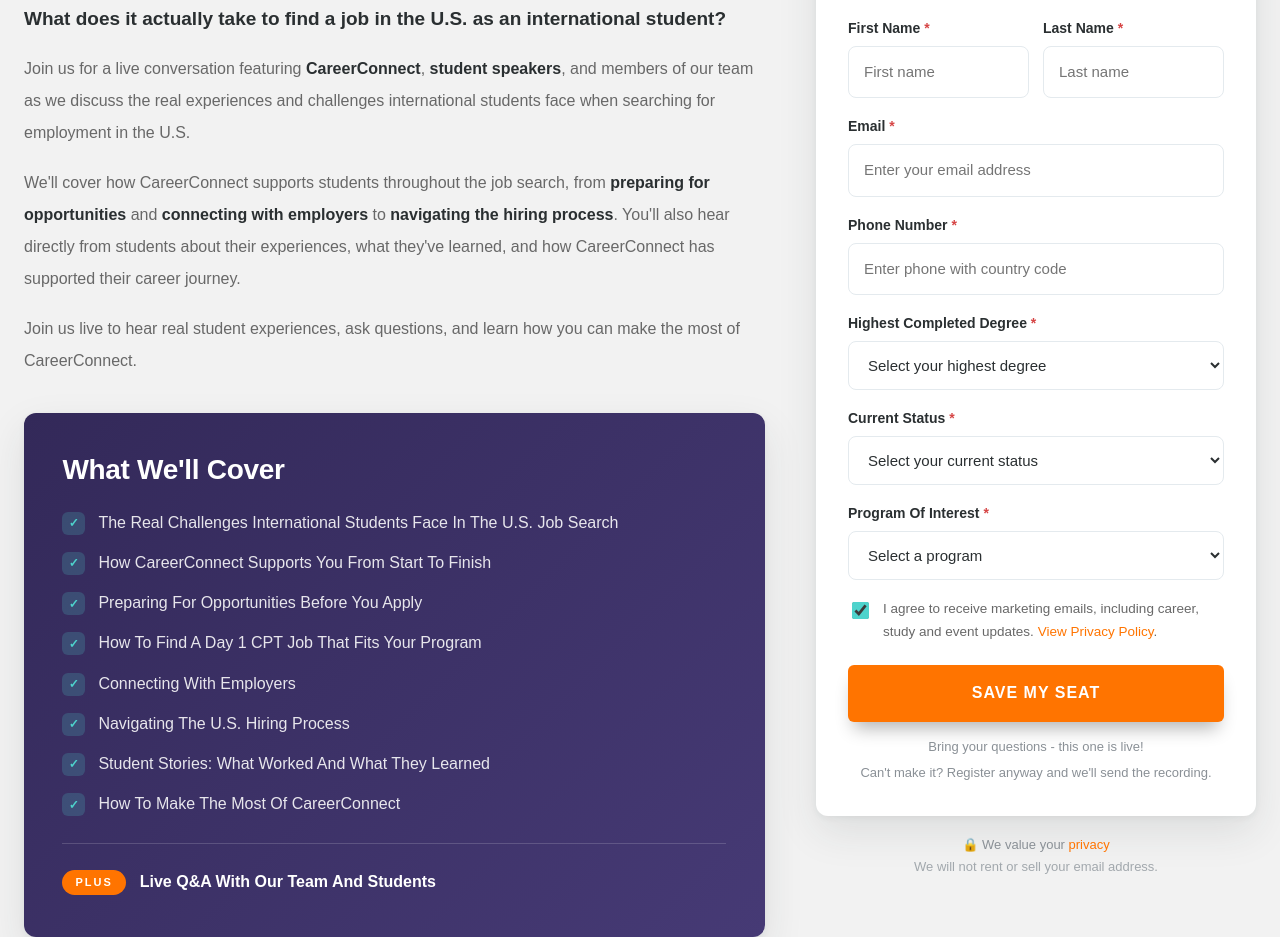
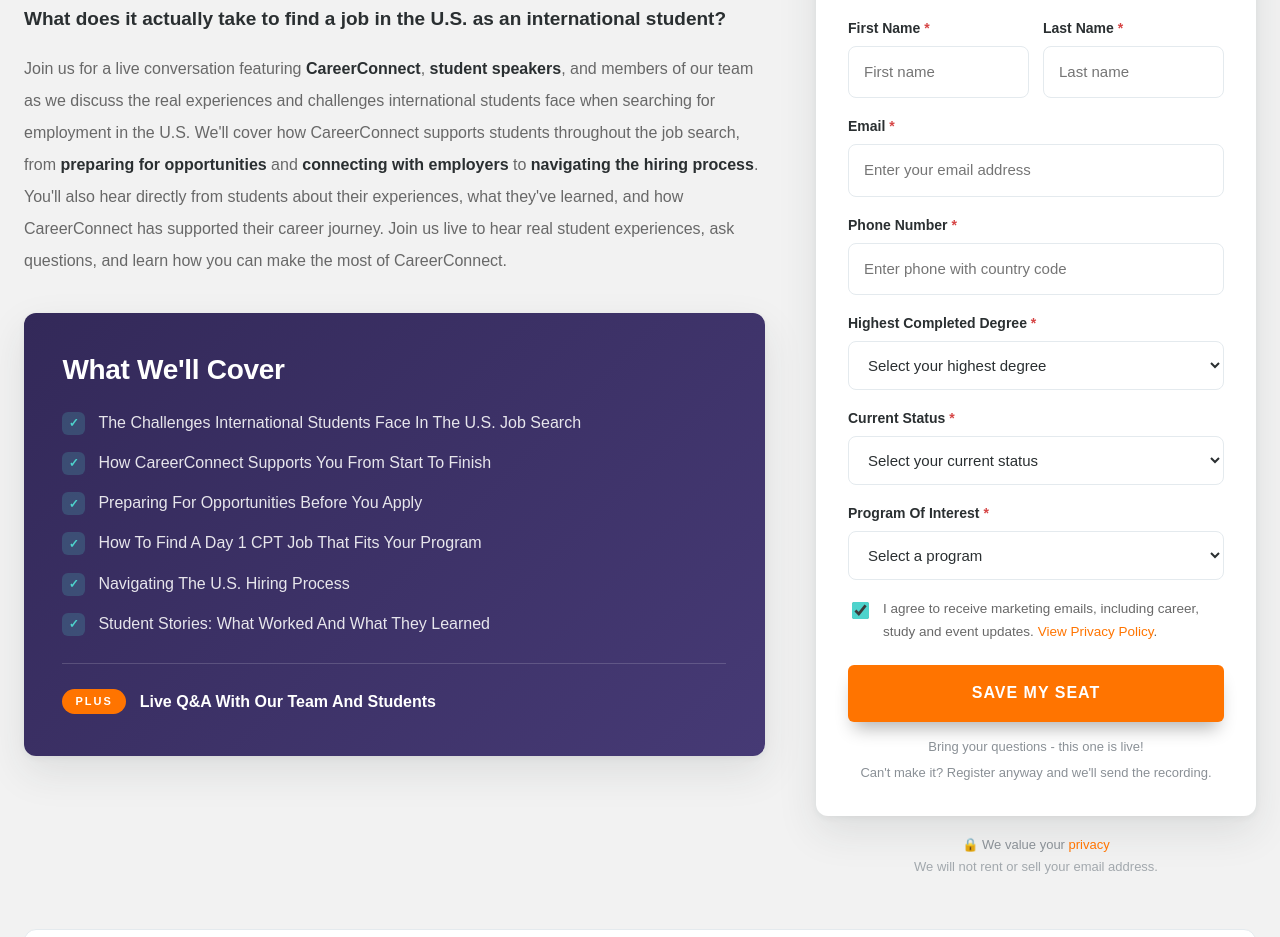
Before and after one commit to samg1677/Claude2, a plain HTML site: page webinars/careerconnect-job-search/page.html in a window 1280 px wide. Shown: the part 731-1668 px from the top of the page. Drawn offline with Linux system fonts and the light colour scheme.

Commit message:
Update page.html

```diff
--- a/webinars/careerconnect-job-search/page.html
+++ b/webinars/careerconnect-job-search/page.html
@@ -568,22 +568,18 @@
 
           <div class="ccw-about">
             <p class="ccw-lead">What does it actually take to find a job in the U.S. as an international student?</p>
-            <p>Join us for a live conversation featuring <strong>CareerConnect</strong>, <strong>student speakers</strong>, and members of our team as we discuss the real experiences and challenges international students face when searching for employment in the U.S.</p>
-            <p>We'll cover how CareerConnect supports students throughout the job search, from <strong>preparing for opportunities</strong> and <strong>connecting with employers</strong> to <strong>navigating the hiring process</strong>. You'll also hear directly from students about their experiences, what they've learned, and how CareerConnect has supported their career journey.</p>
-            <p>Join us live to hear real student experiences, ask questions, and learn how you can make the most of CareerConnect.</p>
+            <p>Join us for a live conversation featuring <strong>CareerConnect</strong>, <strong>student speakers</strong>, and members of our team as we discuss the real experiences and challenges international students face when searching for employment in the U.S. We'll cover how CareerConnect supports students throughout the job search, from <strong>preparing for opportunities</strong> and <strong>connecting with employers</strong> to <strong>navigating the hiring process</strong>. You'll also hear directly from students about their experiences, what they've learned, and how CareerConnect has supported their career journey. Join us live to hear real student experiences, ask questions, and learn how you can make the most of CareerConnect.</p>
           </div>
 
           <div class="ccw-learn">
             <div class="ccw-learn-title">What We'll Cover</div>
             <ul class="ccw-learn-list">
-              <li><span class="ccw-chk" aria-hidden="true">✓</span>The Real Challenges International Students Face In The U.S. Job Search</li>
+              <li><span class="ccw-chk" aria-hidden="true">✓</span>The Challenges International Students Face In The U.S. Job Search</li>
               <li><span class="ccw-chk" aria-hidden="true">✓</span>How CareerConnect Supports You From Start To Finish</li>
               <li><span class="ccw-chk" aria-hidden="true">✓</span>Preparing For Opportunities Before You Apply</li>
               <li><span class="ccw-chk" aria-hidden="true">✓</span>How To Find A Day 1 CPT Job That Fits Your Program</li>
-              <li><span class="ccw-chk" aria-hidden="true">✓</span>Connecting With Employers</li>
               <li><span class="ccw-chk" aria-hidden="true">✓</span>Navigating The U.S. Hiring Process</li>
               <li><span class="ccw-chk" aria-hidden="true">✓</span>Student Stories: What Worked And What They Learned</li>
-              <li><span class="ccw-chk" aria-hidden="true">✓</span>How To Make The Most Of CareerConnect</li>
             </ul>
             <div class="ccw-plus-row"><span class="ccw-plus-badge">PLUS</span>Live Q&amp;A With Our Team And Students</div>
           </div>
```
